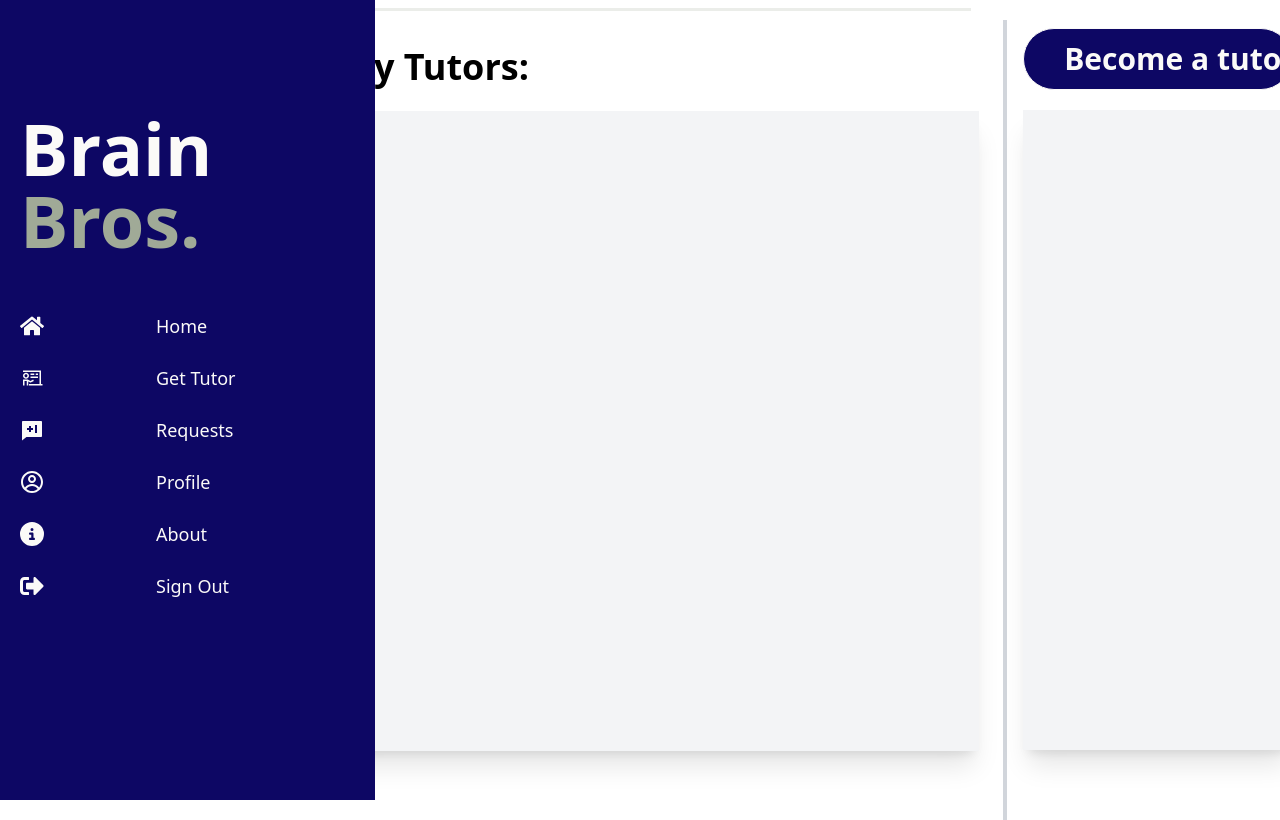
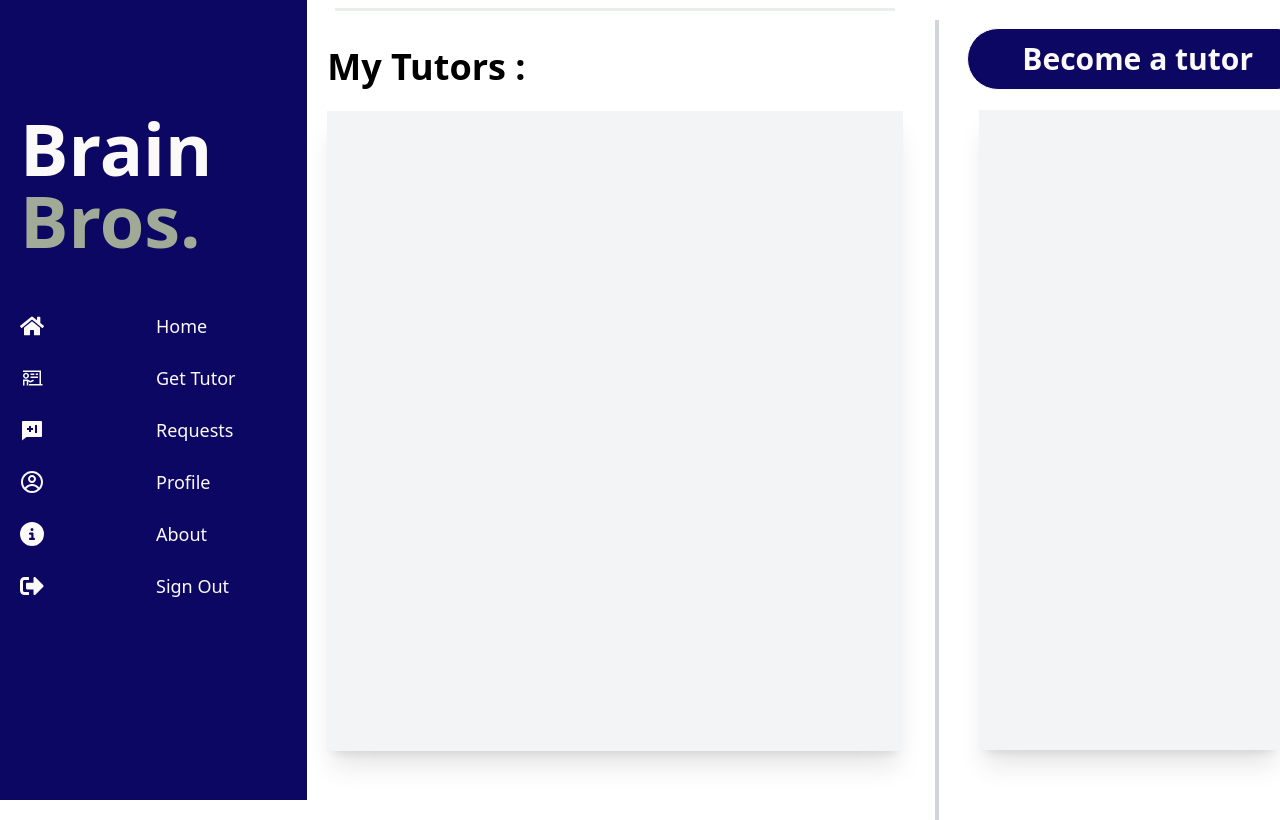
Before and after one commit to akashcn04/CampusCompanion, a React (Vite) app in the folder client/: page /home in a window 1280 px wide. Built offline with nearby package versions, Linux system fonts and the light colour scheme.

Commit message:
made mobile comaptible

```diff
--- a/client/src/components/SideBar.jsx
+++ b/client/src/components/SideBar.jsx
@@ -18,9 +18,9 @@ const SideBarButton = ({ to, children, icon }) => {
 };
 
 
-export default function SideBar() {
+export default function SideBar({isOpen,setIsOpen}) { //
 
-  const [isOpen, setIsOpen] = useState(false);
+
 
   const toggleSidebar = () => setIsOpen(!isOpen);
 
@@ -28,7 +28,7 @@ export default function SideBar() {
     <div className={`bg-dark-blue h-full p-5 pt-8 ${isOpen ?'w-full' : 'w-1/5'} lg:w-[375px] relative transform transition-transform`}>
       <div className='flex flex-col flex-wrap justify-between'>
         <FaBars  onClick={toggleSidebar}
-        className= 'text-white text-2xl absolute right-6 lg:right-10 top-9 cursor-pointer lg:hidden'/>
+        className= 'text-white text-2xl absolute left-3 lg:right-10 top-9 cursor-pointer lg:hidden'/>
 
         <div className={`absolute top-28 flex flex-wrap flex-col ${!isOpen && 'hidden'} lg:block` }>
 
--- a/client/src/pages/Home.jsx
+++ b/client/src/pages/Home.jsx
@@ -1,105 +1,118 @@
-// import SideBar from '../components/SideBar'
+import SideBar from '../components/SideBar'
+import { useState } from 'react';
 
-// export default function Home() {
-//   return (
-//     <div className='flex flex-row h-screen w-full'>
+export default function Home() {
+  const [isOpen, setIsOpen] = useState(false);
 
-//       <SideBar className='sticky top-0'/>
-
-//     <div className='flex flex-col lg:flex-row m-0'>
-
-//       {/* Central line */}
-//       <div className='px-5 mt-0 mb-0 flex flex-col'>
-
-//       <div className='flex flex-col'>
-//         <div className='lg:hidden mt-5 ml-4 '>
-//           <p className={`text-6xl font-bold`}>
-//             <span className='text-dark-blue'>Brain</span>
-//             <span className='text-gold'>Bros.</span>
-//           </p>
-//         </div>
-
-//         <div className="border-t border-cream border-2 m-2">
-
-//         </div>
-//       </div>
-
-//         <div className='text-3xl lg:text-4xl font-bold mt-1 lg:mt-7'>My Tutors : </div>
-
-//         <div className='shadow-xl bg-gray-100 mt-6 mb-4 min-h-[75vh] lg:min-h-[80vh] lg:min-w-[45vw]'>
-
-//         </div>
-
-//       </div>
-
-//       {/* Vertical divider */}
-//       <div class="border-2 border-gray-300 h-screen mt-5 ml-3 hidden lg:block"></div>
+  return (
 
 
-//       {/* Left Line */}
-//       <div>
-//         <button className='border-white hover:border-dark-blue border text-nowrap rounded-full text-2xl lg:text-3xl text-white font-semibold bg-dark-blue hover:text-dark-blue hover:bg-white px-10 py-3 w-full mt-7 ml-1 lg:ml-7'> Become a tutor </button>
+    <div className='flex flex-row h-screen w-full fixed left-0 top-0'>
 
-//         <div className='shadow-xl bg-gray-100 mt-5 ml-10 min-h-[80vh] min-w-[21vw]'>
+      <div className='flex fixed left-0 top-0 h-screen w-[50px] bg-dark-blue'></div>
 
-//         </div>
+      <SideBar className='sticky top-0' isOpen={isOpen} setIsOpen={setIsOpen}/>
 
+    <div className={`flex flex-col lg:flex-row m-0 ${ isOpen && 'hidden'}`}>
 
-//       </div>
+      {/* Central line */}
+      <div className='px-5 mt-0 mb-0 flex flex-col'>
 
-//     </div>
-
-
-//     </div>
-//   )
-// }
-
-import SideBar from "../components/SideBar"
-
-export default function Home(){
-  return (
-    <div className='flex flex-col lg:flex-row h-screen w-full '>
-  {/* Sidebar */}
-  <div className='lg:w-1/4 lg:h-screen lg:sticky lg:top-0 bg-gray-200'>
-    <SideBar />
-  </div>
-
-  {/* Main Content */}
-  <div className='flex flex-col lg:flex-row flex-grow'>
-    <div className='flex flex-col flex-grow px-5 mt-0 mb-0'>
-      <div className='lg:hidden mt-5 ml-4'>
-        <p className='text-6xl font-bold'>
+      <div className='flex flex-col'>
+        <div className='lg:hidden mt-5 ml-4 '>
+          <p className={`text-6xl font-bold`}>
             <span className='text-dark-blue'>Brain</span>
             <span className='text-gold'>Bros.</span>
           </p>
         </div>
 
-      <div className='border-t border-cream border-2 m-2'></div>
+        <div className="border-t border-cream border-2 m-2">
 
-      <div className='text-3xl lg:text-4xl font-bold mt-1 lg:mt-7'>My Tutors:</div>
-
-      <div className='shadow-xl bg-gray-100 mt-6 mb-4 min-h-[75vh] lg:min-h-[80vh] lg:min-w-[35vw]'>
-        {/* Content for My Tutors */}
         </div>
       </div>
 
-    {/* Vertical Divider */}
-    <div className='border-2 border-gray-300 h-full mt-5 ml-1 hidden lg:block'></div>
+        <div className='text-3xl lg:text-4xl font-bold mt-1 lg:mt-7'>My Tutors : </div>
 
-    {/* Right Column */}
-    <div className='flex flex-col lg:w-1/4 lg:min-w-[21vw] ml-1'>
-      <button className='border-white hover:border-dark-blue border text-nowrap rounded-full text-2xl lg:text-3xl text-white font-semibold bg-dark-blue hover:text-dark-blue hover:bg-white px-10 py-3 w-full mt-7 ml-1 lg:ml-3'>
-        Become a tutor
-      </button>
+        <div className='shadow-xl bg-gray-100 mt-6 mb-4 min-h-[75vh] lg:min-h-[80vh] lg:min-w-[45vw]'>
 
-      <div className='shadow-xl bg-gray-100 mt-5 ml-3 min-h-[80vh] min-w-[21vw]'>
-        {/* Additional Content */}
         </div>
+
+      </div>
+
+      {/* Vertical divider */}
+      <div class="border-2 border-gray-300 h-screen mt-5 ml-2 lg:ml-3 hidden lg:block"></div>
+
+
+      {/* Left Line */}
+      <div>
+        <button className='border-white hover:border-dark-blue border text-nowrap rounded-full text-2xl lg:text-3xl text-white font-semibold bg-dark-blue hover:text-dark-blue hover:bg-white px-10 py-3 w-full mt-7 ml-1 lg:ml-7'> Become a tutor </button>
+
+        <div className='shadow-xl bg-gray-100 mt-5 ml-2 lg:ml-10 min-h-[80vh] min-w-[21vw]'>
+
         </div>
 
 
       </div>
+
     </div>
 
+
+    </div>
   )
 }
+
+// import SideBar from "../components/SideBar"
+// import { useState } from "react";
+
+// export default function Home(){
+//   const [isOpen, setIsOpen] = useState(false);
+
+//   return (
+//     <div className='flex flex-col lg:flex-row h-screen w-full '>
+//   {/* Sidebar */}
+//   <div className='lg:w-1/4 lg:h-screen lg:sticky lg:top-0 bg-gray-200'>
+//     <SideBar isOpen={isOpen} setIsOpen={setIsOpen}/>
+//   </div>
+
+//   {/* Main Content */}
+//   <div className='flex flex-col lg:flex-row flex-grow'>
+//     <div className='flex flex-col flex-grow px-5 mt-0 mb-0'>
+//       <div className='lg:hidden mt-5 ml-4'>
+//         <p className='text-6xl font-bold'>
+//           <span className='text-dark-blue'>Brain</span>
+//           <span className='text-gold'>Bros.</span>
+//         </p>
+//       </div>
+
+//       <div className='border-t border-cream border-2 m-2'></div>
+
+//     <div className={`${!isOpen && 'hidden'}`}>
+
+//       <div className='text-3xl lg:text-4xl font-bold mt-1 lg:mt-7'>My Tutors:</div>
+
+//       <div className='shadow-xl bg-gray-100 mt-6 mb-4 min-h-[75vh] lg:min-h-[80vh] lg:min-w-[35vw]'>
+//         {/* Content for My Tutors */}
+//       </div>
+//     </div>
+
+//     {/* Vertical Divider */}
+//     <div className='border-2 border-gray-300 h-full mt-5 ml-1 hidden lg:block'></div>
+
+//     {/* Right Column */}
+//     <div className='flex flex-col lg:w-1/4 lg:min-w-[21vw] ml-1'>
+//       <button className='border-white hover:border-dark-blue border text-nowrap rounded-full text-2xl lg:text-3xl text-white font-semibold bg-dark-blue hover:text-dark-blue hover:bg-white px-10 py-3 w-full mt-7 ml-1 lg:ml-3'>
+//         Become a tutor
+//       </button>
+
+//       <div className='shadow-xl bg-gray-100 mt-5 ml-3 min-h-[80vh] min-w-[21vw]'>
+//         {/* Additional Content */}
+//       </div>
+//     </div>
+
+//     </div>
+
+//   </div>
+// </div>
+
+//   )
+// }
--- a/client/src/pages/LandingPage.jsx
+++ b/client/src/pages/LandingPage.jsx
@@ -15,11 +15,11 @@ export default function LandingPage() {
       </div> */}
 
       <div className='absolute z-10 top-10 left-10'>
-        <p className='text-8xl font-bold mt-10 ml-4'><span className='text-cream'>Brain</span> <span className='text-dark-cream'>Bros.</span> </p>
-        <p className='text-white text-9xl font-bold mt-10 ml-3'>Connect.Learn.Grow.</p>
-        <p className='text-light-ivory text-3xl mt-1 ml-6'>"Unlock your potential with guidance from those who’ve been there."</p>
+        <p className='text-8xl font-bold mt-10 ml-2 lg:ml-4'><span className='text-cream'>Brain</span> <span className='text-dark-cream'>Bros.</span> </p>
+        <p className='text-white text-3xl lg:text-9xl font-bold mt-2 lg:mt-10 ml-3'>Connect.Learn.Grow.</p>
+        <p className='text-light-ivory text-3xl mt-1 ml-6 hidden lg:block'>"Unlock your potential with guidance from those who’ve been there."</p>
 
-        <div className='flex flex-col absolute mt-32 gap-5 -right-32'>
+        <div className='flex flex-col absolute mt-32 gap-5 ml-2 lg:-right-32'>
           <Link to="/sign-up"><button className='border-white border rounded-full text-4xl text-white bg-transparent hover:text-slate-400 hover:bg-white font-semibold px-5 py-3 w-60'>Sign Up</button> </Link>
           <Link to="/log-in"><button className='border-white border rounded-full text-4xl text-white bg-transparent hover:text-slate-400 hover:bg-white font-semibold px-5 py-3 w-60'>Log in</button> </Link>
         </div>
--- a/client/src/pages/SignUp.jsx
+++ b/client/src/pages/SignUp.jsx
@@ -32,7 +32,7 @@ export default function SignUp() {
        </div>
      </form>
      <footer>
-       <a class="text-white hover:text-pink-700 text-sm float-right" href="/log-in">Already have an account</a>
+       <a class="text-black lg:text-white hover:text-pink-700 text-sm float-right" href="/log-in">Already have an account ?</a>
      </footer>
    </div>
 </div>
```
Also changed, not shown: client/public/images/bg-image3.jpg (deleted), client/public/images/maxresdefault.jpg (deleted). Lines whose indentation alone changed are shown as unchanged.
